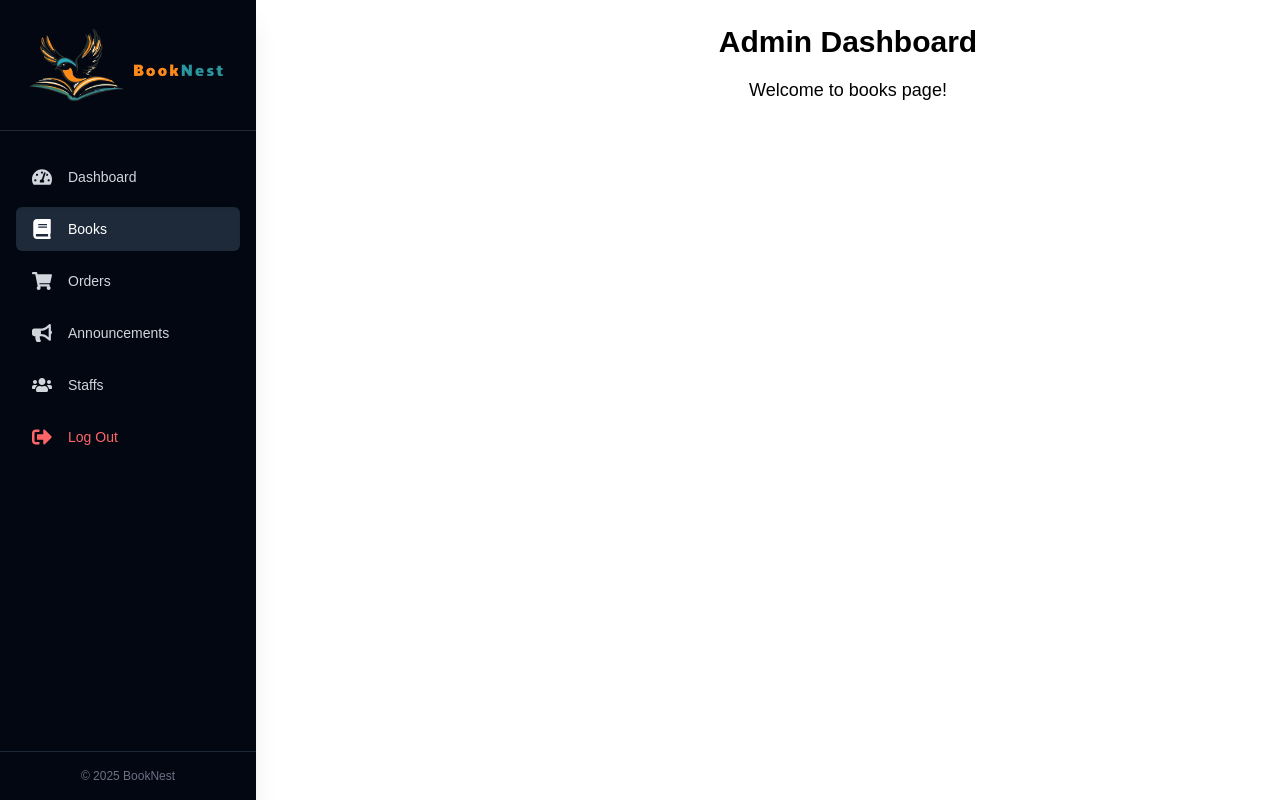
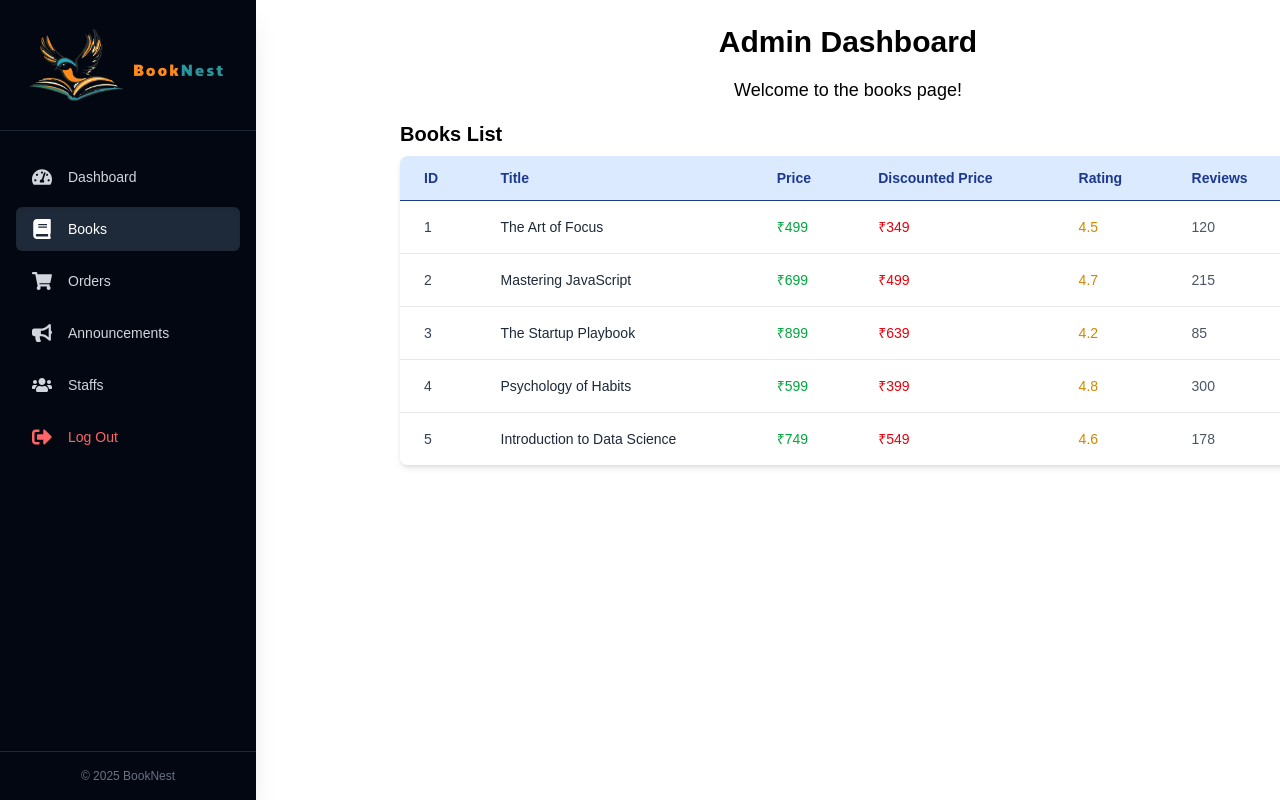
Before and after one commit to devrajKhadka-smiley/BookNest-Frontend, a React (Vite) app: page /admin/books in a window 1280 px wide. Shown: the top 800 px of the page. Built offline with nearby package versions, Linux system fonts and the light colour scheme.

Commit message:
Feat: books display in admin side, Fix: admin pages

```diff
--- a/src/layouts/AdminLayout.jsx
+++ b/src/layouts/AdminLayout.jsx
@@ -4,14 +4,14 @@ import AdminNavbar from "../components/AdminNavbar";
 
 const AdminLayout = () => {
   return (
-    <div className="flex">
+    <div className="flex h-screen">
       {/* Sidebar */}
       <div className="w-64 min-h-screen">
         <AdminNavbar />
       </div>
 
       {/* Main Content */}
-      <div className="flex-1 p-6">
+      <div className="flex-1 p-6 overflow-auto">
         <Outlet /> {/* Renders child routes */}
       </div>
     </div>
--- a/src/pages/admin/Books.jsx
+++ b/src/pages/admin/Books.jsx
@@ -1,8 +1,79 @@
+import React, { useState, useEffect } from "react";
+
 const AdminBooks = () => {
+  const [books, setBooks] = useState([]); // State to store books
+
+  useEffect(() => {
+    // Fetch books from the JSON file
+    fetch("/src/api/Books.json")
+      .then((response) => {
+        if (!response.ok) {
+          throw new Error("Failed to fetch books");
+        }
+        return response.json();
+      })
+      .then((data) => setBooks(data))
+      .catch((error) => console.error("Error fetching books:", error));
+  }, []);
+
   return (
     <div className="flex flex-col items-center justify-center">
       <h1 className="text-3xl font-bold mb-4">Admin Dashboard</h1>
-      <p className="text-lg">Welcome to books page!</p>
+      <p className="text-lg mb-4">Welcome to the books page!</p>
+
+      {/* Display fetched books */}
+      <div className="w-full max-w-4xl mx-auto">
+        <h2 className="text-xl font-semibold mb-2">Books List</h2>
+        <table className="w-full table-auto border-collapse overflow-hidden rounded-lg shadow-md">
+          <thead className="bg-blue-100 text-blue-900">
+            <tr>
+              <th className="border-b px-6 py-3 text-left text-sm font-semibold">
+                ID
+              </th>
+              <th className="border-b px-6 py-3 text-left text-sm font-semibold">
+                Title
+              </th>
+              <th className="border-b px-6 py-3 text-left text-sm font-semibold">
+                Price
+              </th>
+              <th className="border-b px-6 py-3 text-left text-sm font-semibold">
+                Discounted Price
+              </th>
+              <th className="border-b px-6 py-3 text-left text-sm font-semibold">
+                Rating
+              </th>
+              <th className="border-b px-6 py-3 text-left text-sm font-semibold">
+                Reviews
+              </th>
+            </tr>
+          </thead>
+          <tbody className="divide-y divide-gray-200 bg-white">
+            {books.map((book) => (
+              <tr
+                key={book.id}
+                className="hover:bg-blue-50 transition duration-150"
+              >
+                <td className="px-6 py-4 text-sm text-gray-700">{book.id}</td>
+                <td className="px-6 py-4 text-sm font-medium text-gray-800">
+                  {book.title}
+                </td>
+                <td className="px-6 py-4 text-sm text-green-600">
+                  ₹{book.price}
+                </td>
+                <td className="px-6 py-4 text-sm text-red-600">
+                  ₹{book.discountedPrice}
+                </td>
+                <td className="px-6 py-4 text-sm text-yellow-600">
+                  {book.rating}
+                </td>
+                <td className="px-6 py-4 text-sm text-gray-600">
+                  {book.numberOfReviews}
+                </td>
+              </tr>
+            ))}
+          </tbody>
+        </table>
+      </div>
     </div>
   );
 };
```
